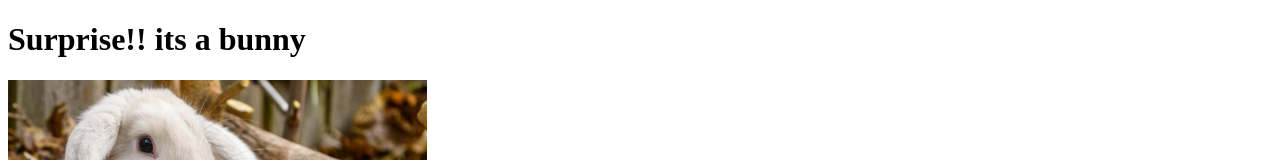
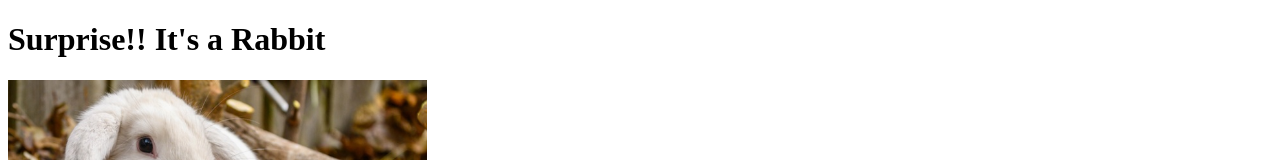
Before and after one commit to yavpal/Cesium-1Q-Lab-1-Palencia, a plain HTML site: page animal.html in a window 1280 px wide. Shown: the top 160 px of the page. Drawn offline with Linux system fonts and the light colour scheme.

Commit message:
animal.html

```diff
--- a/animal.html
+++ b/animal.html
@@ -6,7 +6,7 @@
             <meta name = "author" content="Yeshua Palencia">
         </head>
         <body>
-            <h1>Surprise!! its a bunny</h1>
+            <h1>Surprise!! It's a Rabbit</h1>
 
             <a href="animal.html">
               <img src="images/image.jpg"
```
